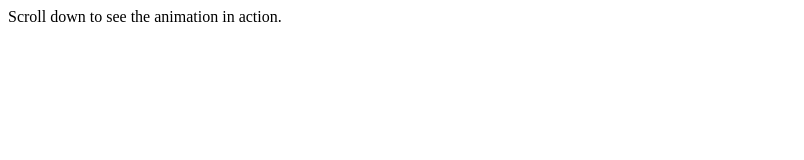
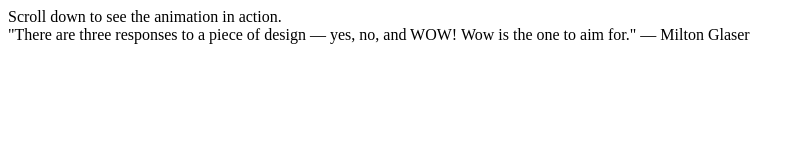
Before and after one commit to jamesdesigns/animate-text-js, a plain HTML site: page index.html in a window 1280 px wide. Shown: the whole page, without its empty margins (0-804 px from the left). Drawn offline with Linux system fonts and the light colour scheme.

Commit message:
Add quote to the index page

```diff
--- a/index.html
+++ b/index.html
@@ -8,5 +8,10 @@
 </head>
 <body>
   <div class="instructions">Scroll down to see the animation in action.</div>
+  <div class="container">
+    <div class="quote">
+      "There are three responses to a piece of design &#8212; yes, no, and WOW! Wow is the one to aim for." &#8212; Milton Glaser
+    </div>
+  </div>
 </body>
 </html>
```
